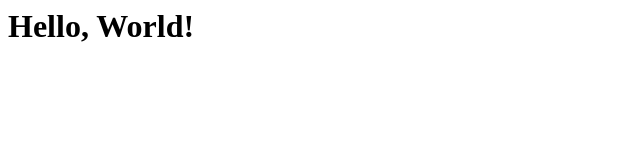
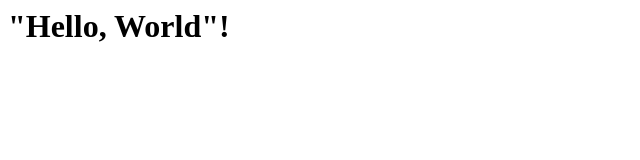
Before and after one commit to GraceAbike/microverse-challenge-, a plain HTML site: page index.html in a window 1280 px wide. Shown: the whole page, without its empty margins (0-640 px from the left). Drawn offline with Linux system fonts and the light colour scheme.

Commit message:
Update index.html

```diff
--- a/index.html
+++ b/index.html
@@ -6,6 +6,6 @@
     <title>Document</title>
 </head>
 <body>
-    <h1> Hello, World!</h1>
+    <h1> "Hello, World"!</h1>
 </body>
 </html>
```
